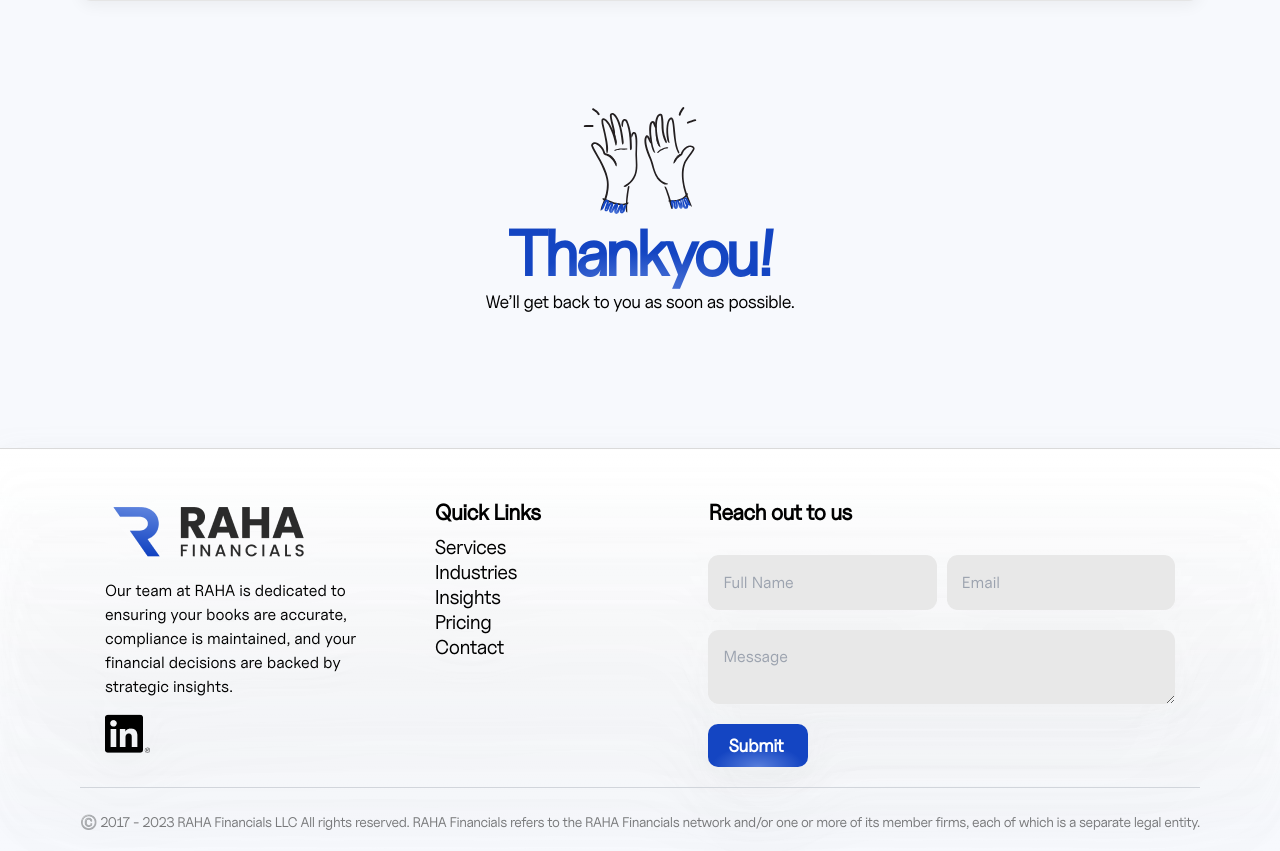
After one commit to ahsan-ali49/raha-financials, a PHP site: page /phpmailer/thankyou.html in a window 1280 px wide. The commit adds this page. Shown: the part 331-1182 px from the top of the page. Run offline with PHP 8.4, Linux system fonts and the light colour scheme; some libraries are stand-ins or nearby versions.

Commit message:
added thankyou page

```diff
--- a/style.css
+++ b/style.css
@@ -1026,10 +1026,31 @@ body::-webkit-scrollbar,
   width: 100%; /* Default for mobile screens */
 }
 
+.thankyou-para {
+  color: var(--Black, #000);
+  text-align: center;
+  font-family: "Uncut Sans";
+  font-size: 16px;
+  font-style: normal;
+  font-weight: 400;
+  line-height: normal;
+  letter-spacing: -0.48px;
+}
+
 @media (min-width: 640px) {
   /* For screens 640px and larger */
   .flex-item-div-primary {
     width: 32%;
+  }
+  .thankyou-para {
+    color: var(--Black, #000);
+    text-align: center;
+    font-family: "Uncut Sans";
+    font-size: 18px;
+    font-style: normal;
+    font-weight: 400;
+    line-height: normal;
+    letter-spacing: -0.54px;
   }
 }
 
--- /dev/null
+++ b/thankyou.html
@@ -0,0 +1,398 @@
+<!DOCTYPE html>
+<html lang="en">
+  <head>
+    <meta charset="UTF-8" />
+    <meta name="viewport" content="width=device-width, initial-scale=1.0" />
+    <title>Industry | Raha Financials</title>
+    <link rel="icon" type="image/x-icon" href="./assets/images/favIcon.svg" />
+    <link rel="stylesheet" href="style.css" />
+    <link rel="stylesheet" href="enterpriseStyle.css" />
+    <link rel="stylesheet" href="pricingStyle.css" />
+    <link rel="stylesheet" href="informationStyle.css" />
+    <link rel="stylesheet" href="servicesStyle.css" />
+    <link rel="stylesheet" href="blog.css" />
+    <script src="https://cdn.tailwindcss.com"></script>
+    <link
+      rel="stylesheet"
+      href="https://cdnjs.cloudflare.com/ajax/libs/font-awesome/4.7.0/css/font-awesome.min.css"
+    />
+  </head>
+  <body>
+    <div id="blogs">
+      <!-- Navbar -->
+      <div class="px-4 md:px-20 py-2.5 navbar-background">
+        <div
+          class="flex flex-wrap items-center justify-between mx-auto rounded-xl w-full pl-6 pr-2.5 py-2.5 navbar-link"
+        >
+          <a
+            href="./index.html"
+            class="flex items-center space-x-3 rtl:space-x-reverse"
+          >
+            <img
+              src="./assets/images/navbarLogo.svg"
+              alt="raha Financials logo"
+            />
+          </a>
+          <div
+            class="flex md:order-2 space-x-3 md:space-x-0 rtl:space-x-reverse"
+          >
+            <a href="./contactus.html" class="hidden md:block contact-btn">
+              Contact Us
+            </a>
+            <button
+              data-collapse-toggle="navbar-sticky"
+              type="button"
+              class="inline-flex items-center p-2 w-10 h-10 justify-center text-sm text-gray-500 rounded-lg md:hidden hover:bg-gray-100 focus:outline-none focus:ring-2 focus:ring-gray-200 dark:text-gray-400 dark:hover:bg-gray-700 dark:focus:ring-gray-600"
+              aria-controls="navbar-sticky"
+              aria-expanded="false"
+            >
+              <span class="sr-only">Open main menu</span>
+              <svg
+                class="w-5 h-5"
+                aria-hidden="true"
+                xmlns="http://www.w3.org/2000/svg"
+                fill="none"
+                viewBox="0 0 17 14"
+              >
+                <path
+                  stroke="currentColor"
+                  stroke-linecap="round"
+                  stroke-linejoin="round"
+                  stroke-width="2"
+                  d="M1 1h15M1 7h15M1 13h15"
+                />
+              </svg>
+            </button>
+          </div>
+          <div
+            class="items-center justify-between hidden w-full md:flex md:w-auto md:order-1"
+            id="navbar-sticky"
+          >
+            <ul
+              class="flex flex-col gap-x-9 font-medium rounded-lg rtl:space-x-reverse md:flex-row md:mt-0"
+            >
+              <li>
+                <a href="./index.html#services" class="block navlink"
+                  >Services</a
+                >
+              </li>
+              <li>
+                <a href="#industry" class="block navlink">Industries</a>
+              </li>
+              <li>
+                <a href="./blogs.html" class="block navlink">Insights</a>
+              </li>
+              <li>
+                <a href="./pricing.html" class="block navlink">Pricing</a>
+              </li>
+            </ul>
+          </div>
+        </div>
+      </div>
+
+      <!-- Mobile Menu -->
+      <div class="w-full hidden md:hidden mobile-menu" id="mobile-menu">
+        <ul class="w-full flex flex-col items-start mr-6 md:mr-0 gap-y-2.5">
+          <li class="w-full">
+            <a href="./index.html#services" class="block navlink p-2.5"
+              >Services</a
+            >
+          </li>
+          <li class="w-full">
+            <a href="./industries.html" class="block navlink">Industries</a>
+          </li>
+          <li class="w-full">
+            <a href="./blogs.html" class="block navlink">Insights</a>
+          </li>
+          <li class="w-full" id="pricing-navlink">
+            <a href="./pricing.html" class="block navlink">Pricing</a>
+          </li>
+          <li class="w-full">
+            <a href="./contactus.html" class="block navlink-btn w-full"
+              >Contact Us</a
+            >
+          </li>
+        </ul>
+      </div>
+    </div>
+    <div class="flex flex-col justify-center items-center py-20 md:py-24">
+      <img src="./assets/images/thankyouIcon.svg" alt="" />
+      <p class="blog-hero-primary-heading">
+        <span class="blog-hero-secondary-heading px-1">Thankyou!</span>
+      </p>
+      <p class="thankyou-para mx-auto">
+        We’ll get back to you as soon as possible.
+      </p>
+    </div>
+
+    <!-- Footer Section -->
+    <div class="w-full footer-div px-1 md:px-20 mt-0 md:mt-10">
+      <div
+        class="w-full border border-t-0 border-r-0 border-l-0 border-b-1 border-gray-300 footer-inner-div pb-5 flex-wrap"
+      >
+        <div class="w-full md:w-1/4 footer-col-1">
+          <a href="./index.html"
+            ><img src="./assets/images/footerImage1.png" alt=""
+          /></a>
+          <p>
+            Our team at RAHA is dedicated to ensuring your books are accurate,
+            compliance is maintained, and your financial decisions are backed by
+            strategic insights.
+          </p>
+          <img src="./assets/images/footerImage2.png" alt="" />
+        </div>
+        <div class="w-full md:w-1/5 footer-col-2">
+          <span class="footer-link-heading">Quick Links</span>
+          <ul>
+            <li class="footer-link-item">
+              <a href="./index.html#services">Services</a>
+            </li>
+            <li class="footer-link-item"><a href="#industry">Industries</a></li>
+            <li class="footer-link-item">
+              <a href="./blogs.html">Insights</a>
+            </li>
+            <li class="footer-link-item">
+              <a href="./pricing.html">Pricing</a>
+            </li>
+            <li class="footer-link-item">
+              <a href="./contactus.html">Contact</a>
+            </li>
+          </ul>
+        </div>
+        <div class="w-full md:w-5/12 footer-col-3 flex flex-col gap-2.5">
+          <span class="footer-form-heading mb-2.5">Reach out to us</span>
+          <div class="w-full footer-form-div my-2.5">
+            <input
+              type="text"
+              placeholder="Full Name"
+              class="w-1/2 footer-name-field"
+            />
+            <input
+              type="email"
+              placeholder="Email"
+              class="w-1/2 footer-email-field"
+            />
+          </div>
+          <textarea
+            name="message"
+            id="message"
+            placeholder="Message"
+            class="w-full footer-message-field mb-2.5"
+          ></textarea>
+          <button class="footer-submit-btn">Submit</button>
+        </div>
+      </div>
+      <span class="footer-span"
+        >©️ 2017 - 2023 RAHA Financials LLC All rights reserved. RAHA Financials
+        refers to the RAHA Financials network and/or one or more of its member
+        firms, each of which is a separate legal entity.</span
+      >
+    </div>
+
+    <!-- Navbar Modal -->
+    <div id="navbar-modal" class="hidden">
+      <div
+        class="modal-content h-1/2 mx-auto flex justify-center px-10 py-7 bg-white"
+      >
+        <div
+          id="modal-content-inner"
+          class="flex flex-row justify-between w-full"
+        >
+          <a
+            href="./bookKeeping.html"
+            class="flex flex-col gap-3 items-start w-2/12 border-0 border-r-2 border-gray-200"
+          >
+            <span class="modal-list-head font-bold"
+              >Accounting and Bookkeeping Services</span
+            >
+            <ul class="flex flex-col gap-2">
+              <li>Full Service Booking</li>
+              <li>Accounts Payable and Receivable</li>
+              <li>General Ledger and Management</li>
+              <li>Bank Reconciliation</li>
+            </ul>
+          </a>
+          <a
+            href="./softwareSelection.html"
+            class="flex flex-col gap-4 items-start w-2/12 border-0 border-r-2 border-gray-200"
+          >
+            <span class="modal-list-head font-bold"
+              >Software Setup and Integration</span
+            >
+            <ul class="flex flex-col gap-2">
+              <li>Setting up Xero and Quickbooks</li>
+              <li>Accounting Software Integration</li>
+              <li>Process Automation Implementation</li>
+              <li>Financial Reporting and Dashboard Configuration</li>
+            </ul>
+          </a>
+          <a
+            href="./taxFiling.html"
+            class="flex flex-col gap-4 items-start w-2/12 border-0 border-r-2 border-gray-200"
+          >
+            <span class="modal-list-head font-bold">Tax Services</span>
+            <ul class="flex flex-col gap-2">
+              <li>Tax Planning and Filing</li>
+              <li>International Tax Compliance</li>
+              <li>Indirect Tax Management</li>
+            </ul>
+          </a>
+          <a
+            href="./globalServices.html"
+            class="flex flex-col gap-4 items-start w-2/12 border-0 border-r-2 border-gray-200"
+          >
+            <span class="modal-list-head font-bold">Global Services</span>
+            <ul class="flex flex-col gap-2">
+              <li>GLobal Payroll Management</li>
+              <li>International Tax Compliance</li>
+              <li>Multi-Country Financial Reporting</li>
+              <li>Currency Management</li>
+            </ul>
+          </a>
+          <a
+            href="./financialManagement.html"
+            class="flex flex-col gap-4 items-start w-2/12"
+          >
+            <span class="modal-list-head font-bold"
+              >Financial Management and Consulting</span
+            >
+            <ul class="flex flex-col gap-2">
+              <li>Financial Planning and Analysis</li>
+              <li>Strategic Financial Consulting</li>
+              <li>Budgeting and Forecasting</li>
+              <li>Cash Flow Management</li>
+            </ul>
+          </a>
+        </div>
+      </div>
+    </div>
+
+    <!-- Industry Modal -->
+    <div id="industry-modal" class="hidden">
+      <div
+        class="modal-content mx-auto flex flex-col justify-center px-10 py-7 bg-white"
+      >
+        <div
+          id="modal-content-inner"
+          class="flex flex-row justify-between flex-wrap w-full pb-7"
+        >
+          <a
+            href="./hospitalityPage.html"
+            class="flex flex-col gap-3 items-start border-0 border-r-2 border-gray-200 w-1/5"
+          >
+            <span class="modal-list-head font-bold"
+              >Hospitality and Food Services</span
+            >
+            <ul class="flex flex-col gap-2">
+              <li>Restaurants and Cafes</li>
+              <li>Hotels and Resorts</li>
+              <li>Catering Services</li>
+              <li>Event Management</li>
+            </ul>
+          </a>
+          <a
+            href="./eCommerce.html"
+            class="flex flex-col gap-4 items-start border-0 border-r-2 border-gray-200 w-1/5"
+          >
+            <span class="modal-list-head font-bold">E-commerse and Retail</span>
+            <ul class="flex flex-col gap-2">
+              <li>Online Marketplaces</li>
+              <li>Fashion and Apparel Retailers</li>
+              <li>Electronics and Gadgets</li>
+              <li>Speciality Stores</li>
+            </ul>
+          </a>
+          <a
+            href="./realEstate.html"
+            class="flex flex-col gap-4 items-start border-0 border-r-2 border-gray-200 w-1/5"
+          >
+            <span class="modal-list-head font-bold">Real Estate</span>
+            <ul class="flex flex-col gap-2">
+              <li>Property Management</li>
+              <li>Real Estate Development</li>
+              <li>Rental Services</li>
+              <li>Commercial Real Estate</li>
+            </ul>
+          </a>
+          <a
+            href="./technologyStartup.html"
+            class="flex flex-col gap-4 items-start w-1/5"
+          >
+            <span class="modal-list-head font-bold"
+              >Technology and Startups</span
+            >
+            <ul class="flex flex-col gap-2">
+              <li>Software Development</li>
+              <li>IT Services</li>
+              <li>Mobile App Development</li>
+              <li>Artificial Intelligence</li>
+            </ul>
+          </a>
+        </div>
+
+        <!--  -->
+        <div
+          id="modal-content-inner"
+          class="flex flex-row justify-between flex-wrap w-full border-0 border-t-2 border-gray-200 pt-7"
+        >
+          <a
+            href="./healthcareMedical.html"
+            class="flex flex-col gap-3 items-start border-0 border-r-2 border-gray-200 w-1/5"
+          >
+            <span class="modal-list-head font-bold"
+              >Healthcare and Medical Services</span
+            >
+            <ul class="flex flex-col gap-2">
+              <li>Hospitals and Clinics</li>
+              <li>Medical Device Manufecturers</li>
+              <li>Telehealth Services</li>
+              <li>Pharmaceutical Companies</li>
+            </ul>
+          </a>
+          <a
+            href="./energyUtilities.html"
+            class="flex flex-col gap-4 items-start border-0 border-r-2 border-gray-200 w-1/5"
+          >
+            <span class="modal-list-head font-bold">Energy and Utilities</span>
+            <ul class="flex flex-col gap-2">
+              <li>Renewable Energy Companies</li>
+              <li>Utilities Providers</li>
+              <li>Oil and Gas Industry</li>
+              <li>Sustainable Technologies</li>
+            </ul>
+          </a>
+          <a
+            href="./agricultureFarming.html"
+            class="flex flex-col gap-4 items-start border-0 border-r-2 border-gray-200 w-1/5"
+          >
+            <span class="modal-list-head font-bold"
+              >Agriculture and Farming</span
+            >
+            <ul class="flex flex-col gap-2">
+              <li>Crop Farming</li>
+              <li>Livestock Farming</li>
+              <li>Agribusiness</li>
+              <li>Agricultural Equipment Manufacturing</li>
+            </ul>
+          </a>
+          <a
+            href="./constructionInfrastructure.html"
+            class="flex flex-col gap-4 items-start w-1/5"
+          >
+            <span class="modal-list-head font-bold"
+              >Construction and Infrastructure</span
+            >
+            <ul class="flex flex-col gap-2">
+              <li>Commercial Construction</li>
+              <li>Residential Construction</li>
+              <li>Infrastructure Development</li>
+              <li>Engineering Services</li>
+            </ul>
+          </a>
+        </div>
+      </div>
+    </div>
+
+    <script src="./modalScript.js"></script>
+  </body>
+</html>
```
Also changed, not shown: assets/images/thankyouIcon.svg (added).
